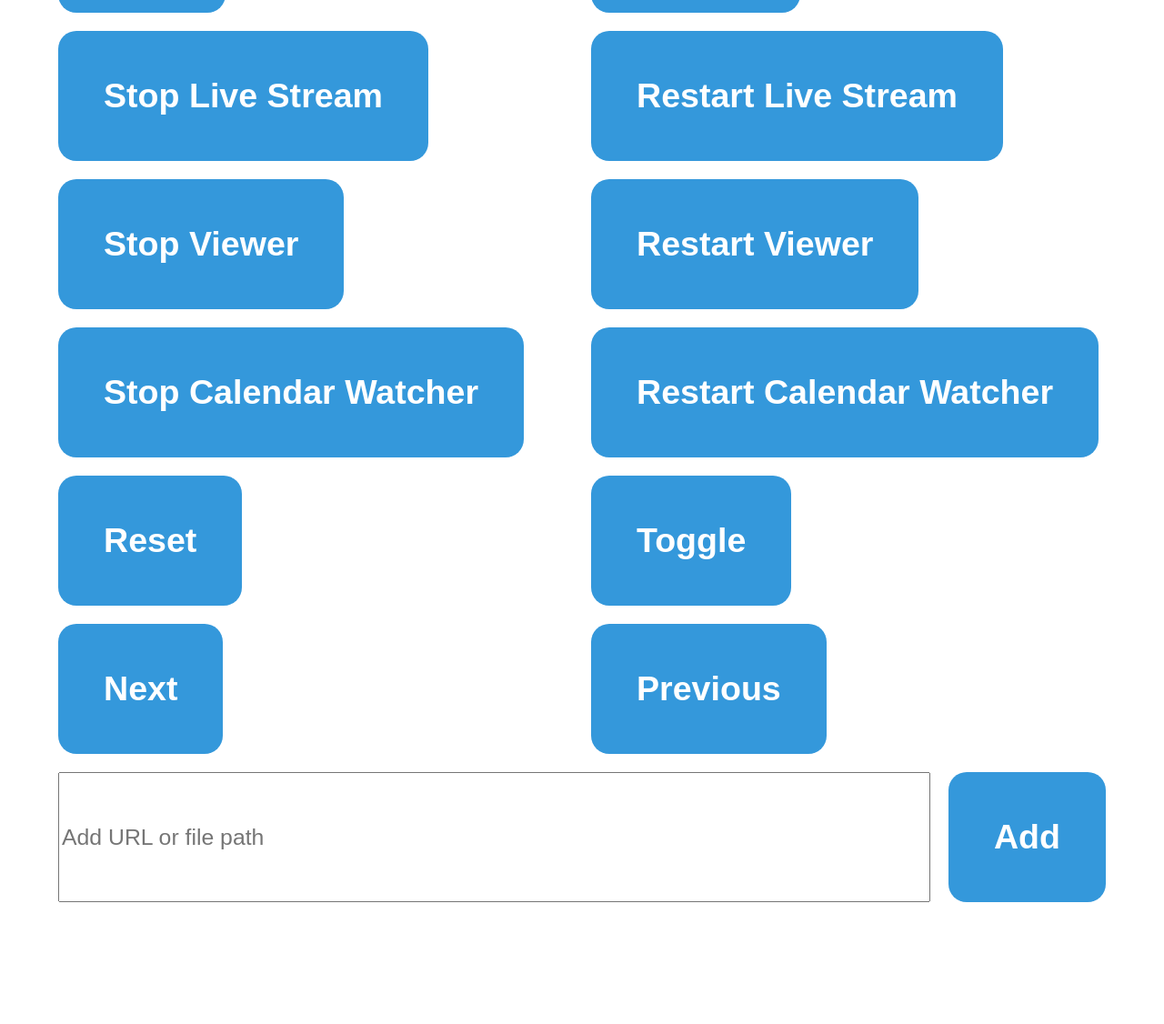
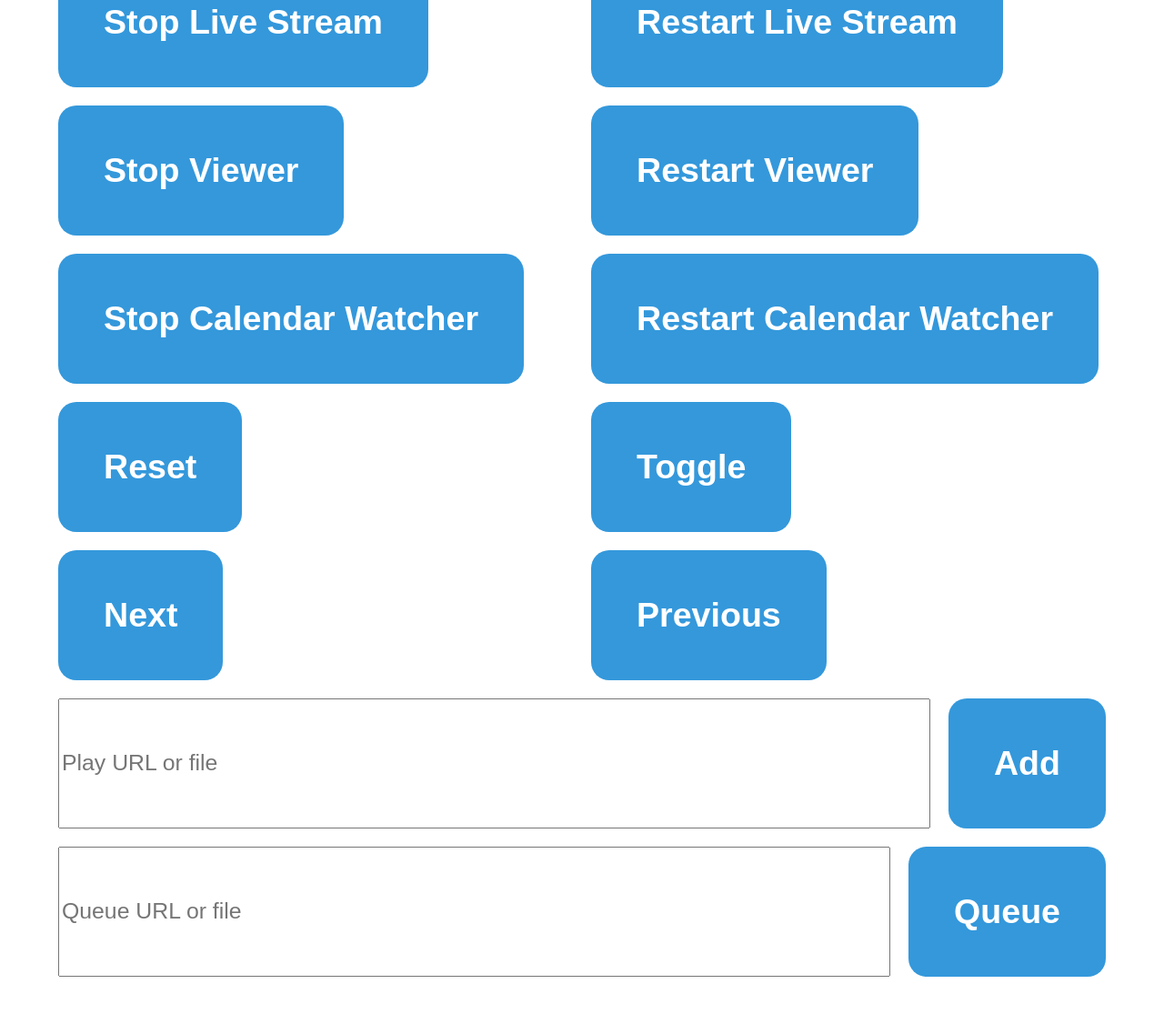
Before and after one commit to Studio45sf/mpv-cal, a FastAPI app: page / in a window 1280 px wide. Shown: the whole page at 91% size. Before the commit the page ends 992 px from the top, so only its background shows below. Run offline with FastAPI, Linux system fonts and the light colour scheme.

Commit message:
add feature to queue instantly

```diff
--- a/src/mpv_calendar/constants.py
+++ b/src/mpv_calendar/constants.py
@@ -25,7 +25,11 @@ class Constant:
     last_playing_file = CACHE / ".mpv_playing"
     mpv_socket = "/tmp/mpvsocket"  # nosec
     port = 8080
-    no_default_image_fallback: bool = True
+
+    # debug flags
+    default_image_fallback_instant = False
+    default_image_fallback_calendar = False
+    default_image_fallback_reset = False
 
 
 def report() -> None:
@@ -38,4 +42,11 @@ def systemd_services() -> tuple[str, ...]:
     return (Constant.controller_service, Constant.viewer_service, Constant.watcher_service)
 
 
-__all__ = ["report", "systemd_services"]
+# NOTE: This is here to satisfy dead code checks that can't understand bash/cli
+# usage of python constructs
+def report_bash_settings() -> None:
+    """Report settings known to be used only by the bash code and not the python code."""
+    print(Constant.default_image_fallback_calendar)
+
+
+__all__ = ["report", "report_bash_settings", "systemd_services"]
--- a/src/mpv_calendar/server.py
+++ b/src/mpv_calendar/server.py
@@ -77,17 +77,19 @@ def _restart_service(service: str, user: bool, kill_filter: str) -> int:
     return result
 
 
-def _load_file_and_skip(item: str, last_playing_file: Path, default_image_fallback: bool) -> int:
+def _load_file_and_skip(
+    item: str, last_playing_file: Path, default_image_fallback: bool, queue: bool
+) -> int:
     """Construct and send the "loadfile" command over the socket."""
     if default_image_fallback:
         loadfile_command = (
-            f'echo \'{{ "command": ["loadfile", "{item}", "append-play"] }}\' '
+            f'echo \'{{ "command": ["loadfile", "{item}", "append-play"] }}'
+            f'\n{{ "command": ["loadfile", "{Constant.default_image}", "append-play"] }}\' '
             f"| socat - {Constant.mpv_socket}"
         )
     else:
         loadfile_command = (
-            f'echo \'{{ "command": ["loadfile", "{item}", "append-play"] }}'
-            f'\n{{ "command": ["loadfile", "{Constant.default_image}", "append-play"] }}\' '
+            f'echo \'{{ "command": ["loadfile", "{item}", "append-play"] }}\' '
             f"| socat - {Constant.mpv_socket}"
         )
 
@@ -101,7 +103,7 @@ def _load_file_and_skip(item: str, last_playing_file: Path, default_image_fallba
 
     result = 0
     result += _run(loadfile_command)
-    if result == 0:
+    if result == 0 and not queue:
         result += _run(playlist_next_command)
     return result
 
@@ -157,9 +159,10 @@ def _manage_service(command: str, service: str, user: bool, kill_filter: str) ->
             result += _stop_and_disable(service, user, kill_filter)
         elif command == "reset":
             result = _load_file_and_skip(
-                str(Constant.default_image),
-                Constant.last_playing_file,
-                False,
+                item=str(Constant.default_image),
+                last_playing_file=Constant.last_playing_file,
+                default_image_fallback=Constant.default_image_fallback_reset,
+                queue=False,
             )
         else:
             raise ValueError(f"Invalid command: {command}")
@@ -269,7 +272,19 @@ async def previous_playlist_item() -> dict[str, str]:
 
 @app.post("/add")
 async def add_playlist_item(request: Request) -> dict[str, str]:
-    """Add an item to the playlist."""
+    """Add an item to the playlist and play it immediately."""
+    result = await _add(request, queue=False)
+    return result
+
+
+@app.post("/queue")
+async def queue_playlist_item(request: Request) -> dict[str, str]:
+    """Queue an item to the playlist."""
+    result = await _add(request, queue=False)
+    return result
+
+
+async def _add(request: Request, queue: bool) -> dict[str, str]:
     form_data = await request.form()
 
     item = cast(str, form_data["item"])
@@ -281,9 +296,10 @@ async def add_playlist_item(request: Request) -> dict[str, str]:
             item = str(Path.home() / item.removesuffix("/"))
 
     result = _load_file_and_skip(
-        item,
-        Constant.last_playing_file,
-        not Constant.no_default_image_fallback,
+        item=item,
+        last_playing_file=Constant.last_playing_file,
+        default_image_fallback=Constant.default_image_fallback_instant,
+        queue=queue,
     )
 
     if result != 0:
@@ -300,6 +316,7 @@ __all__ = [
     "index",
     "next_playlist_item",
     "previous_playlist_item",
+    "queue_playlist_item",
     "reset",
     "restart",
     "restart_live_stream",
--- a/src/mpv_calendar/templates/index.html
+++ b/src/mpv_calendar/templates/index.html
@@ -225,8 +225,13 @@
         </form>
 
         <form action="/add" class="add post">
-            <input type="text" name="item" placeholder="Add URL or file path">
+            <input type="text" name="item" placeholder="Play URL or file">
             <button type="submit" class="button">Add</button>
+        </form>
+
+        <form action="/queue" class="add post">
+            <input type="text" name="item" placeholder="Queue URL or file">
+            <button type="submit" class="button">Queue</button>
         </form>
 
         <ul id="playlist">
```
Also changed, not shown: 1 other file.
